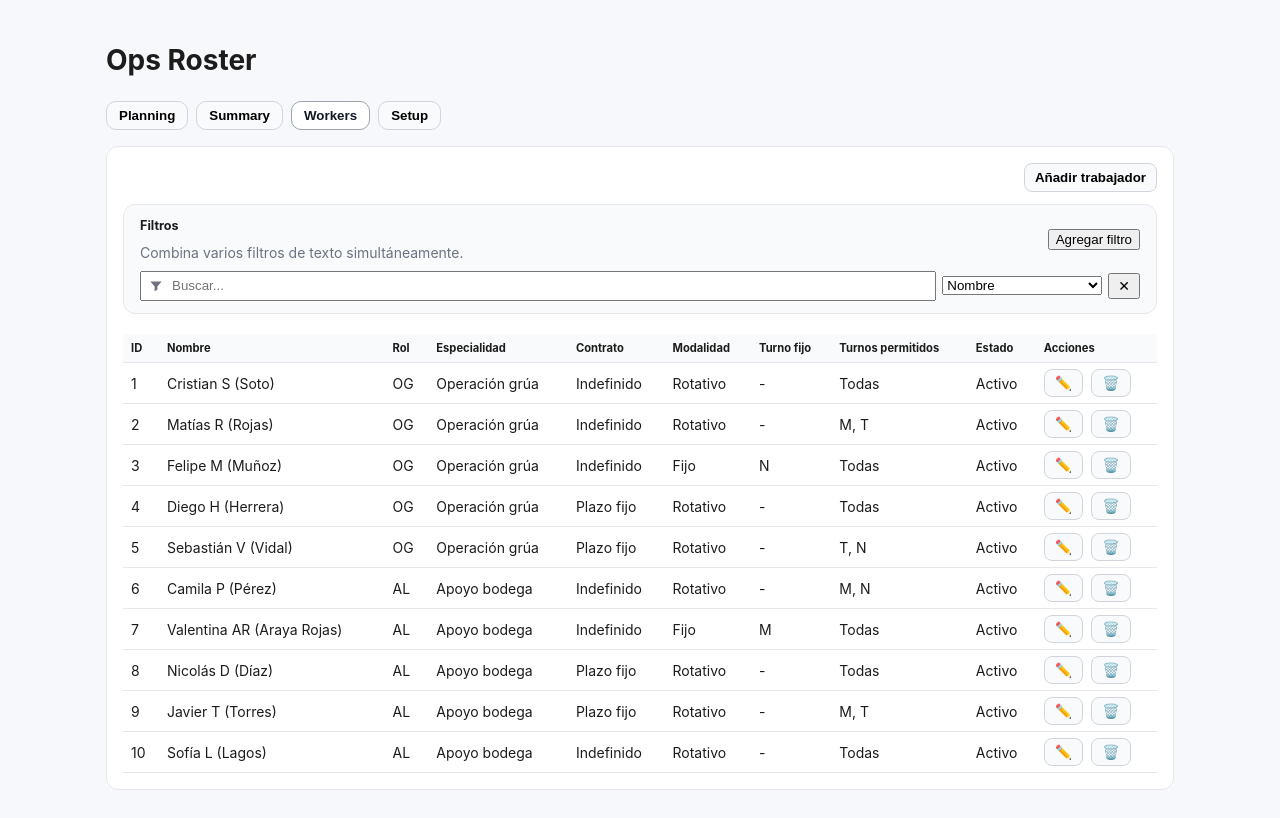
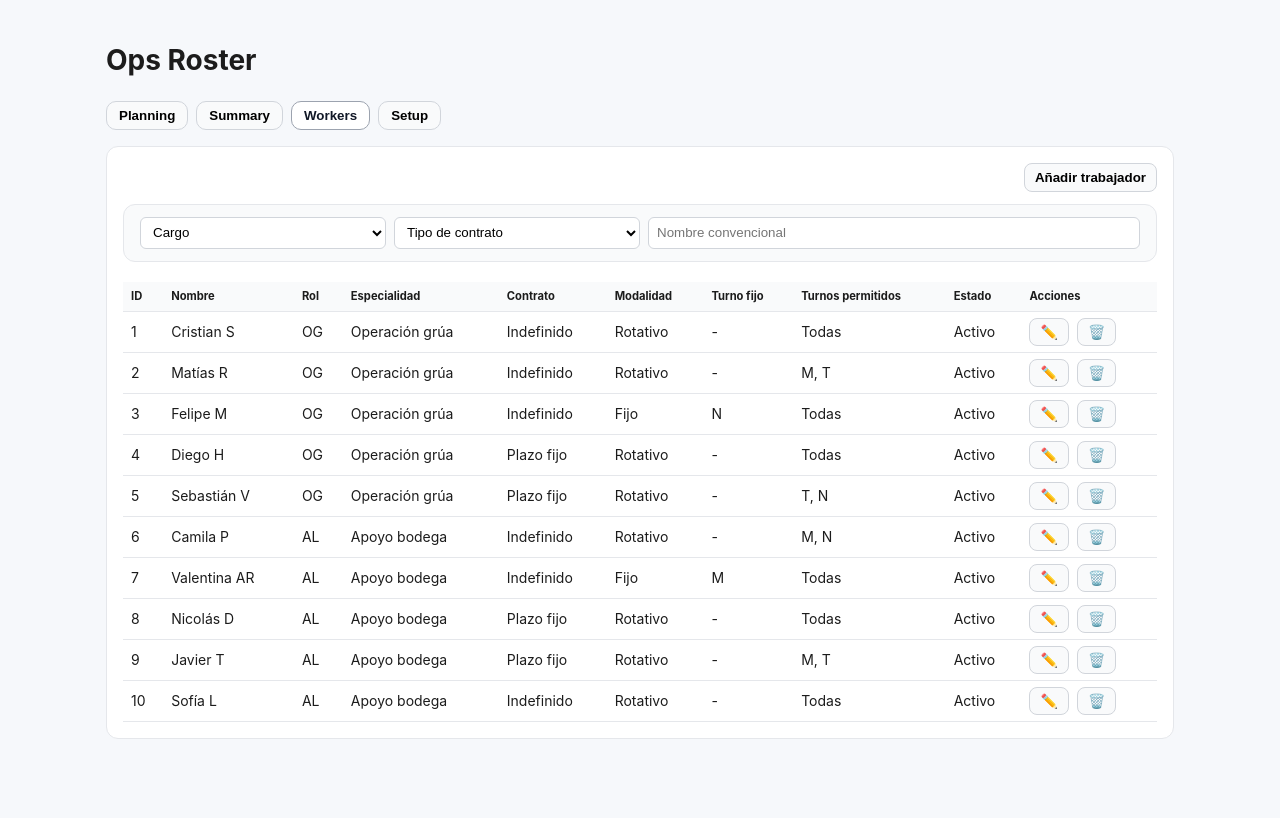
Before and after one commit to cabp393/ops-roster, a React (Vite) app: page / in a window 1280 px wide. Both pictures are taken after a click on the button "Workers". Shown: the top 818 px of the page. Built offline with nearby package versions, Linux system fonts and the light colour scheme.

Commit message:
Simplifica filtros y nombre compacto

```diff
--- a/src/index.css
+++ b/src/index.css
@@ -295,58 +295,21 @@ th {
   background: #f9fafb;
 }
 
-.filters-header {
-  display: flex;
-  flex-wrap: wrap;
+.filters-row {
+  display: grid;
   gap: 8px;
-  align-items: center;
-  justify-content: space-between;
-}
-
-.filters-header h3 {
-  margin: 0;
-  font-size: 0.9rem;
-}
-
-.filters-list {
-  display: flex;
-  flex-direction: column;
-  gap: 6px;
-  margin-top: 8px;
-}
-
-.filter-row {
-  display: grid;
-  gap: 6px;
-  grid-template-columns: minmax(160px, 1fr) 160px auto;
+  grid-template-columns: minmax(160px, 1fr) minmax(160px, 1fr) minmax(200px, 2fr);
   align-items: center;
 }
 
-.filter-input {
-  position: relative;
-  display: flex;
-  align-items: center;
-}
-
-.filter-input input {
+.filters-row select,
+.filters-row input {
   width: 100%;
-  height: 30px;
-  padding-left: 30px;
-}
-
-.filter-icon {
-  position: absolute;
-  left: 8px;
-  display: inline-flex;
-  align-items: center;
-  color: #6b7280;
-  width: 16px;
-  height: 16px;
-}
-
-.filter-icon svg {
-  width: 16px;
-  height: 16px;
+  height: 32px;
+  padding: 6px 8px;
+  border-radius: 6px;
+  border: 1px solid #d1d5db;
+  background: #fff;
 }
 
 .form-header {
--- a/src/lib/workerName.ts
+++ b/src/lib/workerName.ts
@@ -62,9 +62,8 @@ export function getWorkerDisplayName(worker: Worker): string {
     : ''
   const baseName = givenNames || worker.name?.trim() || ''
   const combined = [baseName, initials || fallbackInitials].filter(Boolean).join(' ').trim()
-  const lastNameLabel = lastNames.join(' ').trim()
   if (!combined) return ''
-  return lastNameLabel ? `${combined} (${lastNameLabel})` : combined
+  return combined
 }
 
 export function getWorkerLastNames(worker: Worker): string {
--- a/src/pages/WorkersPage.tsx
+++ b/src/pages/WorkersPage.tsx
@@ -20,19 +20,9 @@ type WorkerFormState = {
 }
 
 type FilterField =
-  | 'name'
   | 'role'
   | 'contract'
-  | 'shiftMode'
-  | 'fixedShift'
-  | 'specialty'
-  | 'status'
-
-type WorkerFilter = {
-  id: number
-  field: FilterField
-  value: string
-}
+  | 'name'
 
 function createDefaultAllowedShifts(): WorkerFormState['allowedShifts'] {
   return {
@@ -48,9 +38,9 @@ export function WorkersPage() {
   const [tasks, setTasks] = useState<Task[]>([])
   const [editingId, setEditingId] = useState<number | null>(null)
   const [isFormOpen, setIsFormOpen] = useState(false)
-  const [filters, setFilters] = useState<WorkerFilter[]>([
-    { id: 1, field: 'name', value: '' },
-  ])
+  const [roleFilter, setRoleFilter] = useState('')
+  const [contractFilter, setContractFilter] = useState('')
+  const [nameFilter, setNameFilter] = useState('')
   const [formState, setFormState] = useState<WorkerFormState>(() => ({
     id: null,
     firstName: '',
@@ -100,60 +90,25 @@ export function WorkersPage() {
   const specialtyLabelById = useMemo(() => new Map(tasks.map((task) => [task.id, task.name])), [tasks])
 
   const filteredWorkers = useMemo(() => {
-    if (filters.length === 0) return workers
+    const nameValue = nameFilter.trim().toLowerCase()
     return workers.filter((worker) => {
-      return filters.every((filter) => {
-        const value = filter.value.trim().toLowerCase()
-        if (!value) return true
-        const fieldValue = getFilterValue(worker, filter.field).toLowerCase()
-        return fieldValue.includes(value)
-      })
+      if (roleFilter && worker.roleCode !== roleFilter) return false
+      if (contractFilter && worker.contract !== contractFilter) return false
+      if (nameValue) {
+        const fullName = getWorkerFullName(worker).toLowerCase()
+        if (!fullName.includes(nameValue)) return false
+      }
+      return true
     })
-  }, [filters, workers, specialtyLabelById])
+  }, [workers, roleFilter, contractFilter, nameFilter])
 
   function getDefaultSpecialty(roleCode: string, availableTasks: Task[]) {
     return availableTasks.find((task) => task.allowedRoleCodes.includes(roleCode))?.id ?? ''
   }
 
-  function getFilterValue(worker: Worker, field: FilterField): string {
-    switch (field) {
-      case 'name':
-        return getWorkerFullName(worker)
-      case 'role':
-        return worker.roleCode
-      case 'contract':
-        return worker.contract
-      case 'shiftMode':
-        return worker.shiftMode
-      case 'fixedShift':
-        return worker.fixedShift ?? ''
-      case 'specialty':
-        return worker.specialtyTaskId ? specialtyLabelById.get(worker.specialtyTaskId) ?? '' : ''
-      case 'status':
-        return worker.isActive === false ? 'Inactivo' : 'Activo'
-      default:
-        return ''
-    }
-  }
-
   function handleOpenNew() {
     resetForm()
     setIsFormOpen(true)
-  }
-
-  function addFilter() {
-    setFilters((current) => [
-      ...current,
-      { id: Date.now(), field: 'name', value: '' },
-    ])
-  }
-
-  function updateFilter(id: number, updates: Partial<WorkerFilter>) {
-    setFilters((current) => current.map((filter) => (filter.id === id ? { ...filter, ...updates } : filter)))
-  }
-
-  function removeFilter(id: number) {
-    setFilters((current) => current.filter((filter) => filter.id !== id))
   }
 
   function resetForm() {
@@ -424,48 +379,26 @@ export function WorkersPage() {
         </form>
       ) : null}
       <div className="filters-card">
-        <div className="filters-header">
-          <div>
-            <h3>Filtros</h3>
-            <p className="subtitle">Combina varios filtros de texto simultáneamente.</p>
-          </div>
-          <button type="button" onClick={addFilter}>
-            Agregar filtro
-          </button>
-        </div>
-        <div className="filters-list">
-          {filters.map((filter) => (
-            <div key={filter.id} className="filter-row">
-              <div className="filter-input">
-                <span className="filter-icon" aria-hidden="true">
-                  <svg viewBox="0 0 20 20" aria-hidden="true" focusable="false">
-                    <path
-                      d="M3 4.5h14l-5.25 6.2v4.1l-3.5 1.7v-5.8L3 4.5z"
-                      fill="currentColor"
-                    />
-                  </svg>
-                </span>
-                <input
-                  type="text"
-                  value={filter.value}
-                  onChange={(event) => updateFilter(filter.id, { value: event.target.value })}
-                  placeholder="Buscar..."
-                />
-              </div>
-              <select value={filter.field} onChange={(event) => updateFilter(filter.id, { field: event.target.value as FilterField })}>
-                <option value="name">Nombre</option>
-                <option value="role">Rol</option>
-                <option value="contract">Contrato</option>
-                <option value="shiftMode">Modalidad</option>
-                <option value="fixedShift">Turno fijo</option>
-                <option value="specialty">Especialidad</option>
-                <option value="status">Estado</option>
-              </select>
-              <button type="button" className="icon-button" onClick={() => removeFilter(filter.id)} aria-label="Quitar filtro">
-                ✕
-              </button>
-            </div>
-          ))}
+        <div className="filters-row">
+          <select value={roleFilter} onChange={(event) => setRoleFilter(event.target.value)}>
+            <option value="">Cargo</option>
+            {roles.map((role) => (
+              <option key={role.id} value={role.code}>
+                {role.name}
+              </option>
+            ))}
+          </select>
+          <select value={contractFilter} onChange={(event) => setContractFilter(event.target.value)}>
+            <option value="">Tipo de contrato</option>
+            <option value="Indefinido">Indefinido</option>
+            <option value="Plazo fijo">Plazo fijo</option>
+          </select>
+          <input
+            type="text"
+            value={nameFilter}
+            onChange={(event) => setNameFilter(event.target.value)}
+            placeholder="Nombre convencional"
+          />
         </div>
       </div>
       <div className="table-wrap">
```
